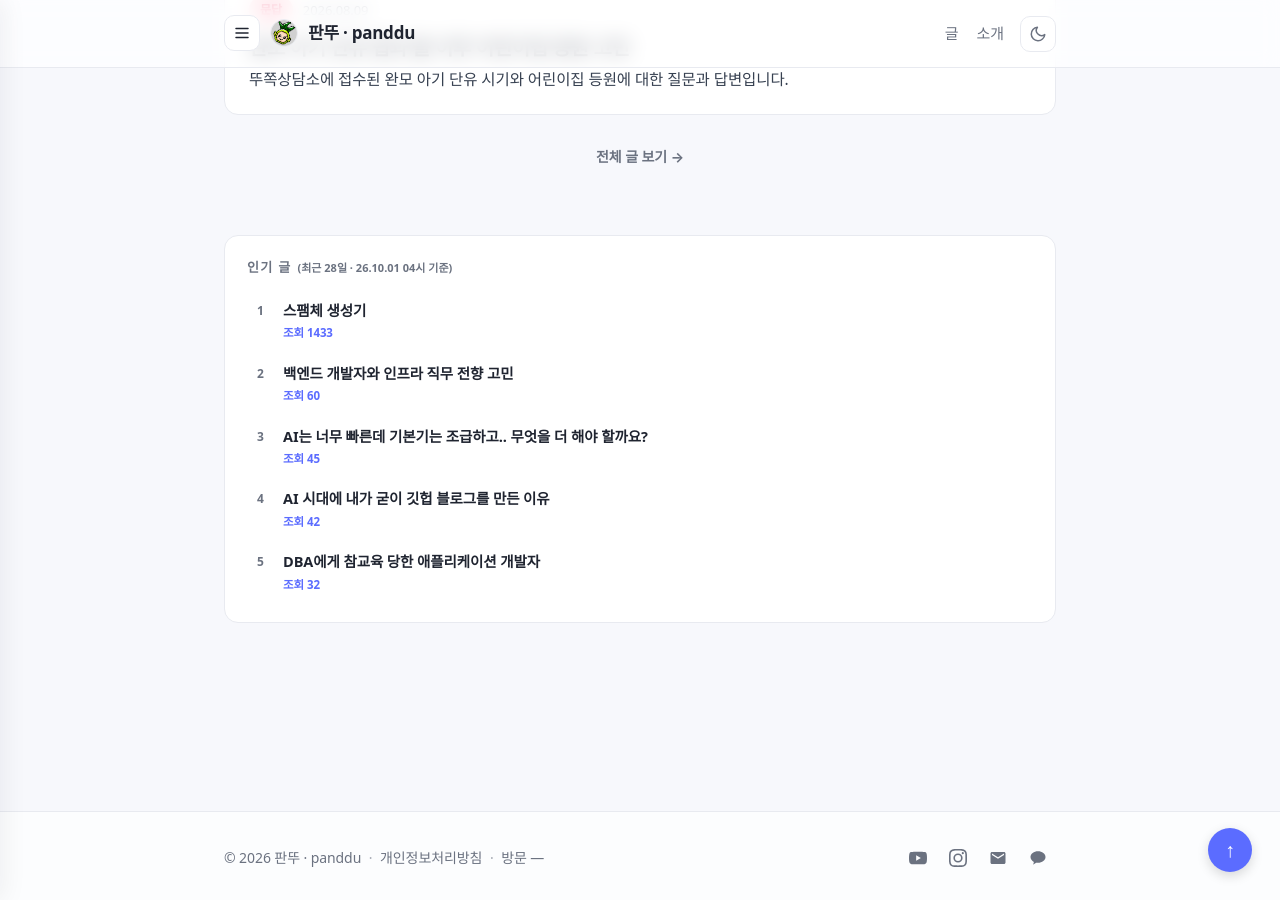
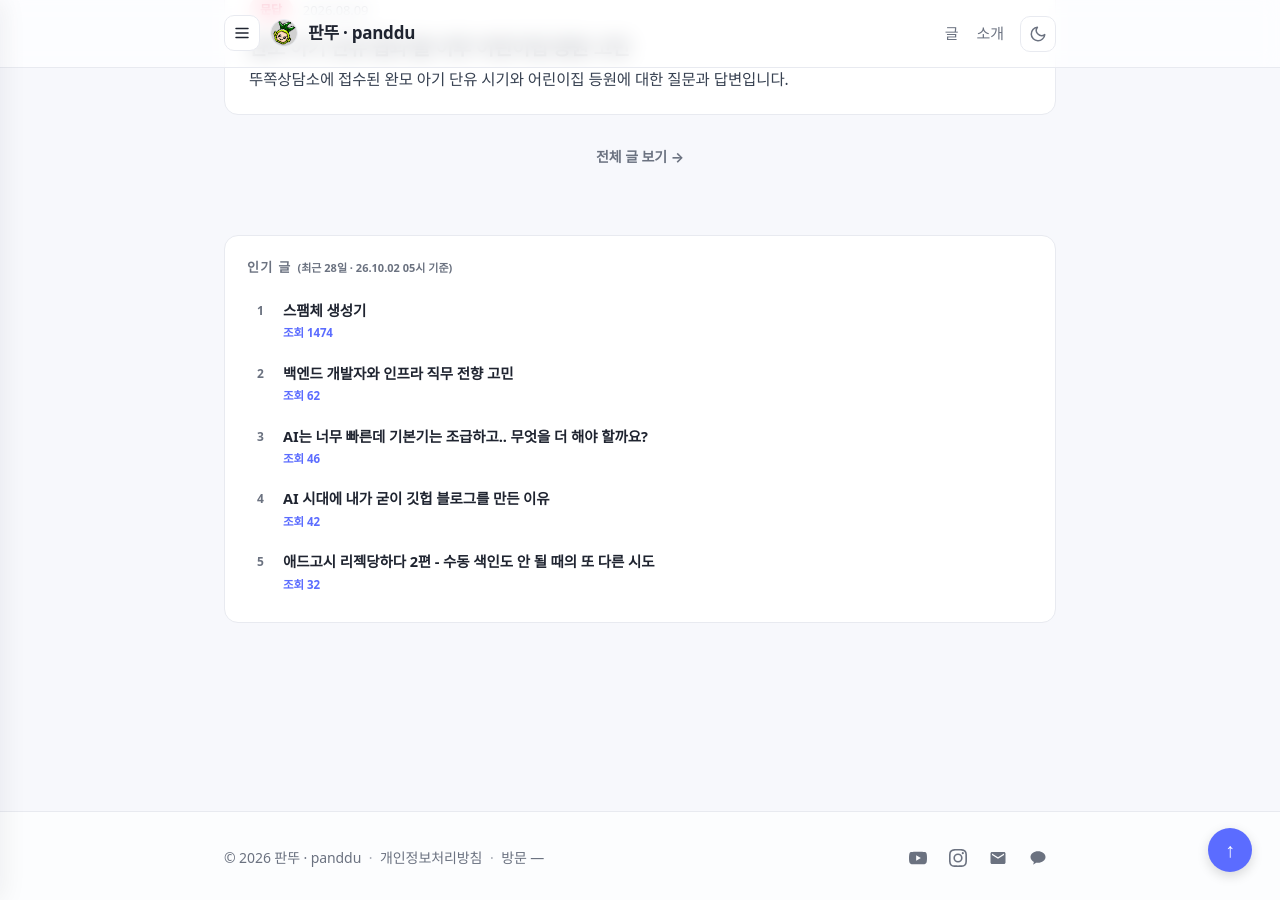
Before and after one commit to panddu/panddu.github.io, a Jekyll site: the page built from index.html, in a window 1280 px wide and 900 px high, scrolled down 1992 px. Built offline with Jekyll 4.4.1, drawn with Linux system fonts in a browser that asks for light colours; some web fonts are replaced.

Commit message:
chore: update popular posts

```diff
--- a/_data/popular_posts.json
+++ b/_data/popular_posts.json
@@ -1,21 +1,21 @@
 {
-  "generated_at": "2026-10-01T04:50:49+09:00",
+  "generated_at": "2026-10-02T05:06:27+09:00",
   "period_days": 28,
   "posts": [
     {
       "title": "스팸체 생성기",
       "url": "/posts/2019/04/spammaker/",
-      "views": 1433
+      "views": 1474
     },
     {
       "title": "백엔드 개발자와 인프라 직무 전향 고민",
       "url": "/posts/2026/08/backend-and-infra-counsel/",
-      "views": 60
+      "views": 62
     },
     {
       "title": "AI는 너무 빠른데 기본기는 조급하고.. 무엇을 더 해야 할까요?",
       "url": "/posts/2026/08/ai-and-basic-skills/",
-      "views": 45
+      "views": 46
     },
     {
       "title": "AI 시대에 내가 굳이 깃헙 블로그를 만든 이유",
@@ -23,8 +23,8 @@
       "views": 42
     },
     {
-      "title": "DBA에게 참교육 당한 애플리케이션 개발자",
-      "url": "/posts/2019/10/app-developer-learned-by-dba/",
+      "title": "애드고시 리젝당하다 2편 - 수동 색인도 안 될 때의 또 다른 시도",
+      "url": "/posts/2026/08/adsense-rejection-diary-2/",
       "views": 32
     }
   ]
```
